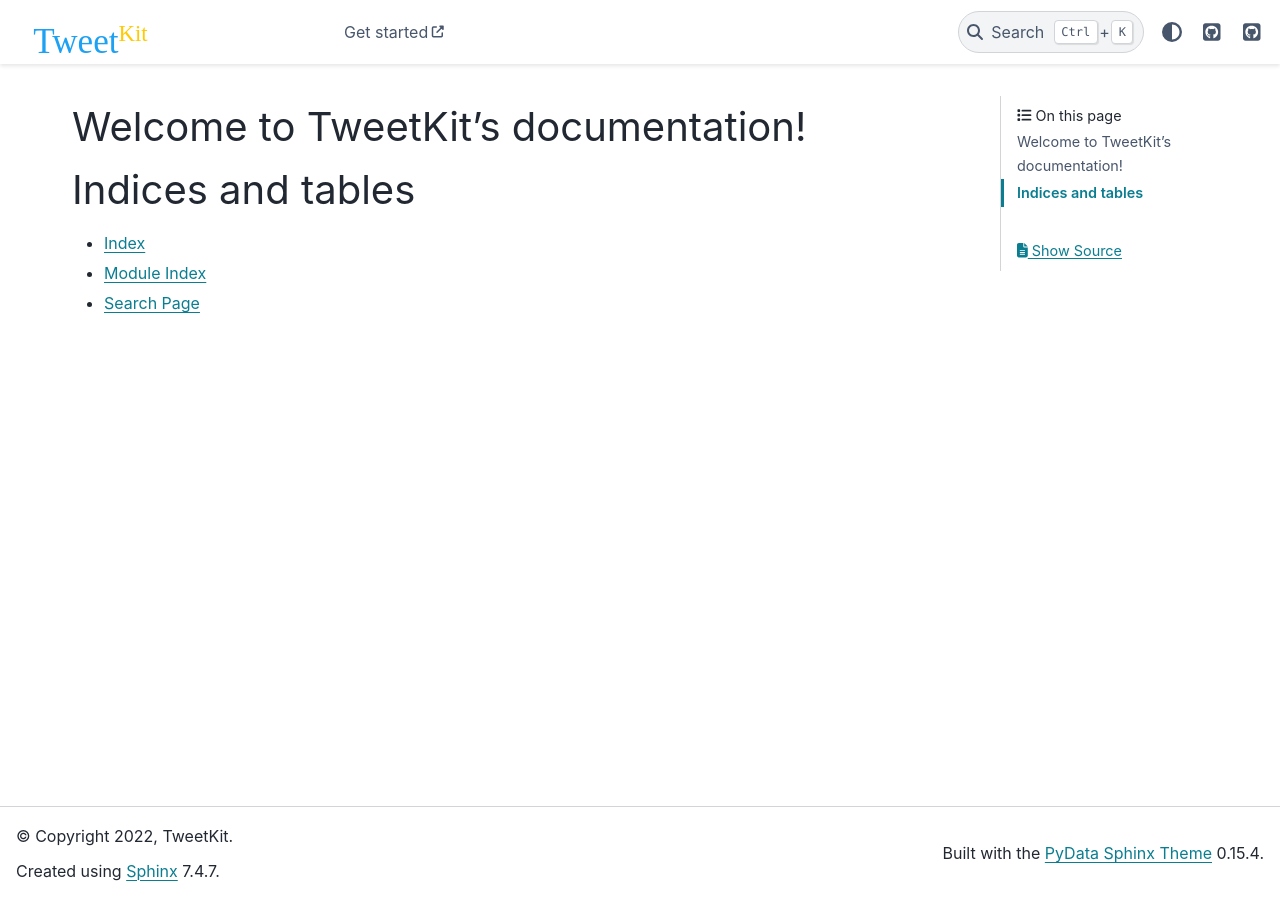
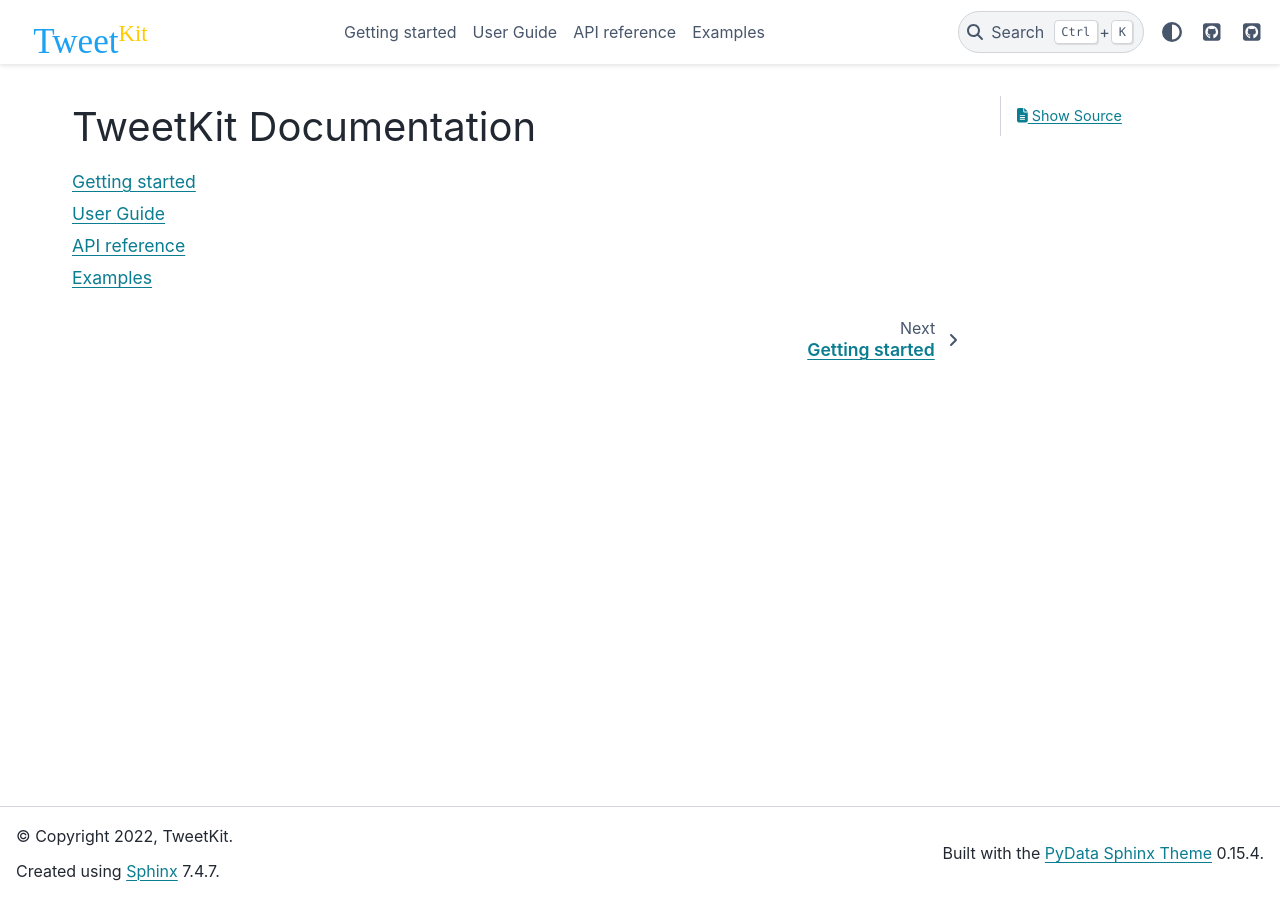
Before and after one commit to ysenarath/tweetkit, a Sphinx documentation site: the page built from docs/index.rst, in a window 1280 px wide. Built offline with Sphinx 7.4.7 and the PyData theme 0.15.4, drawn with Linux system fonts in a browser that asks for light colours.

Commit message:
Update docs.

```diff
--- /dev/null
+++ b/docs/api_reference/index.rst
@@ -0,0 +1,10 @@
+API reference
+=============
+
+.. toctree::
+   :maxdepth: 1
+
+   tweetkit
+   tweetkit.models
+   tweetkit.requests
+   tweetkit.utils
--- a/docs/conf.py
+++ b/docs/conf.py
@@ -29,8 +29,10 @@
     'sphinx.ext.napoleon',
 ]
 
+autosummary_generate = True
+
 templates_path = ['_templates']
-exclude_patterns = []
+exclude_patterns = ["_build", "Thumbs.db", ".DS_Store", "**.ipynb_checkpoints"]
 
 # -- Options for HTML output -------------------------------------------------
 # https://www.sphinx-doc.org/en/master/usage/configuration.html#options-for-html-output
@@ -58,9 +60,7 @@
 
 html_theme_options = {
     "github_url": "https://github.com/ysenarath/tweetkit",
-    "external_links": [
-        {"name": "Get started", "url": "get_started.html"},
-    ],
+    "navbar_center": ["navbar-nav"],
     "icon_links": [
         {
             "name": "GitHub",
@@ -69,4 +69,13 @@
             "type": "fontawesome",
         },
     ],
+    "navigation_depth": 2,
 }
+
+html_sidebars = {
+    "index": [],
+}
+
+html_context = {
+    "theme_announcement": "",
+}
--- a/docs/index.rst
+++ b/docs/index.rst
@@ -1,13 +1,10 @@
-Welcome to TweetKit's documentation!
-====================================
+TweetKit Documentation
+======================
 
 .. toctree::
-   :maxdepth: 2
-   :caption: Contents:
+   :maxdepth: 1
 
-Indices and tables
-==================
-
-* :ref:`genindex`
-* :ref:`modindex`
-* :ref:`search`
+   getting_started/index
+   user_guide/index
+   api_reference/index
+   examples/index
--- /dev/null
+++ b/docs/user_guide/index.rst
@@ -0,0 +1,2 @@
+User Guide
+===========
```
Also changed, not shown: docs/api_reference/tweetkit.models.rst (added, +40 -0 lines), docs/api_reference/tweetkit.requests.rst (renamed from docs/tweetkit.requests.rst, +21 -26 lines), docs/api_reference/tweetkit.rst (added, +32 -0 lines), docs/api_reference/tweetkit.utils.rst (added, +24 -0 lines), docs/examples/full_archive_search.rst (added, +45 -0 lines), docs/examples/index.rst (added, +10 -0 lines), docs/examples/search_stream.rst (added, +48 -0 lines), docs/get_started.rst (deleted, +0 -12 lines), docs/getting_started/index.rst (added, +30 -0 lines), docs/modules.rst (deleted, +0 -7 lines), docs/tweetkit.models.rst (deleted, +0 -45 lines), docs/tweetkit.rst (deleted, +0 -47 lines), docs/tweetkit.utils.rst (deleted, +0 -29 lines), 1 other file.
